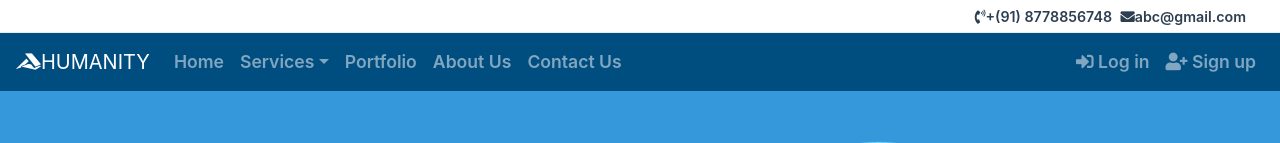
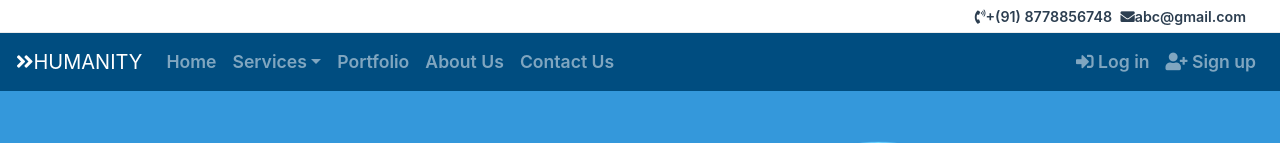
Before and after one commit to Jeevacr7/Static-Website, a website: page index.html in a window 1280 px wide. Shown: the top 143 px of the page. Drawn offline with nearby package versions, Linux system fonts and the light colour scheme.

Commit message:
icon changes

```diff
--- a/index.html
+++ b/index.html
@@ -31,7 +31,7 @@
         <!-- Bootom header -->
         <nav class="navbar navbar-dark  navbar-expand-lg navi" style="background-color:#004d80 ;">
 
-            <a class="navbar-brand" href=""><i class="fab fa-accusoft"></i>HUMANITY</a>
+            <a class="navbar-brand" href=""><i class="fas fa-angle-double-right"></i>HUMANITY</a>
             <button class="navbar-toggler" data-toggle="collapse" data-target="#navbarToggler" type="button"><span
                     class="navbar-toggler-icon"></span></button>
             <div class="collapse navbar-collapse " id="navbarToggler">
```
